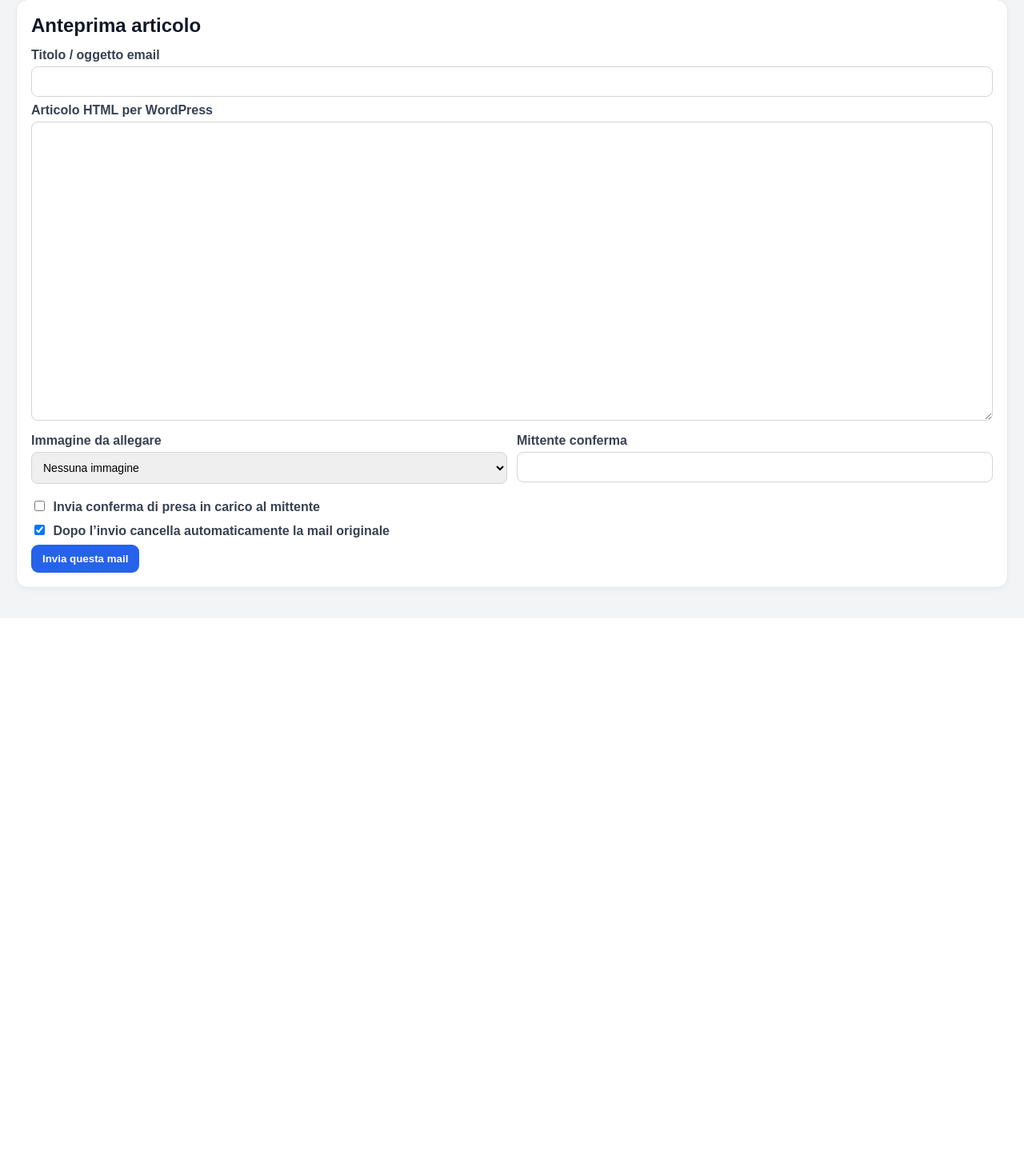
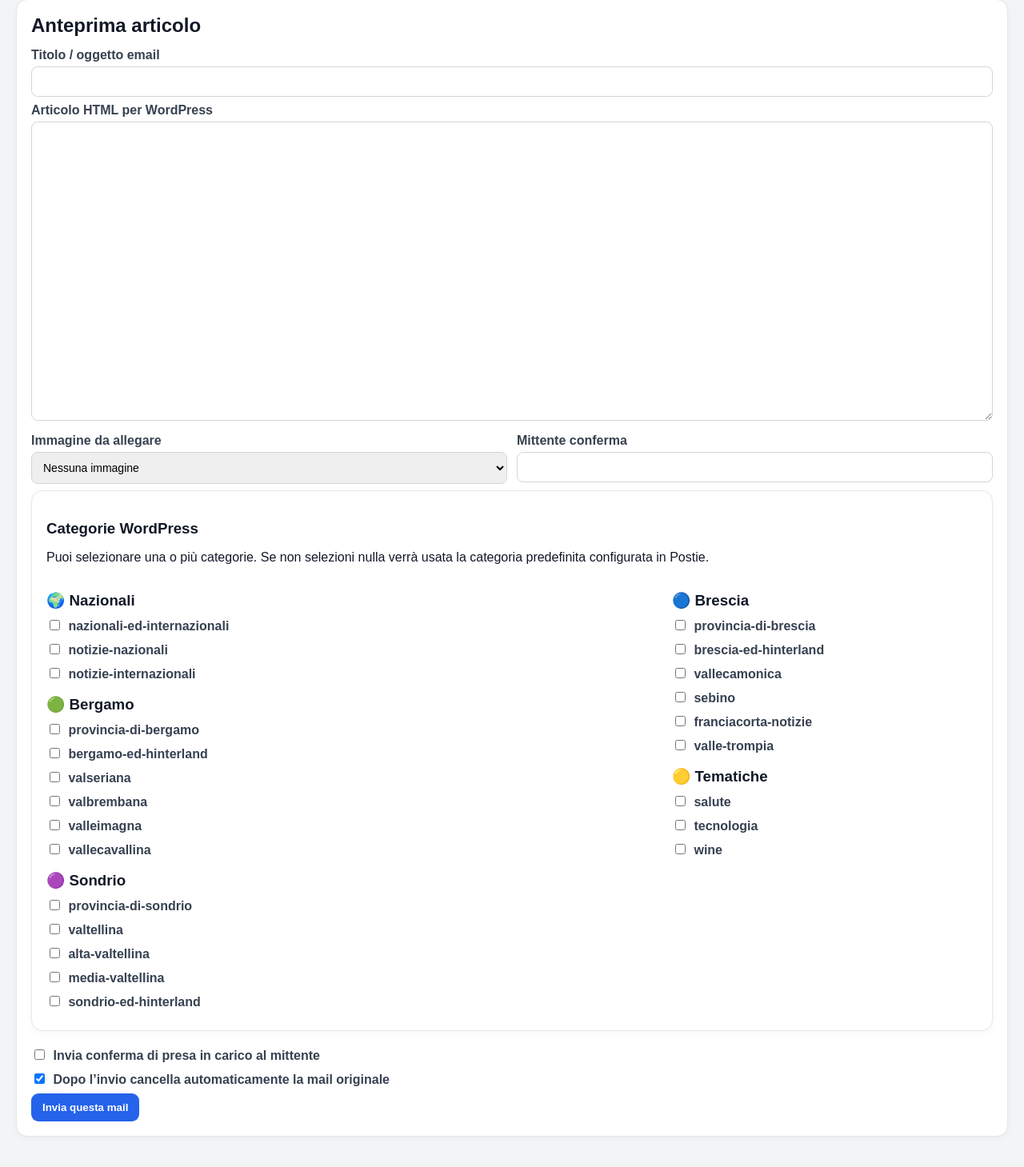
Before and after one commit to Niki206cc/chatgpt, a Flask app: template templates/preview.html in a window 1280 px wide. Shown: the part 107-1566 px from the top of the page at 80% size. Before the commit the page ends 850 px from the top, so only its background shows below. Run offline with Flask 3, Linux system fonts and the light colour scheme; the template is opened without the code that fills it, so the values that code supplies are empty; parts of the project's set-up code (start-up, migrations or seed data) failed here and were passed over; some libraries are stand-ins or nearby versions.

Commit message:
Aggiunge selezione categorie articolo

```diff
--- a/templates/preview.html
+++ b/templates/preview.html
@@ -35,6 +35,50 @@
     </div>
   {% endif %}
 
+  <section class="card">
+    <h3>Categorie WordPress</h3>
+    <p>Puoi selezionare una o più categorie. Se non selezioni nulla verrà usata la categoria predefinita configurata in Postie.</p>
+
+    <div class="grid two">
+      <div>
+        <h3>🌍 Nazionali</h3>
+        <label class="check"><input type="checkbox" name="categories" value="nazionali-ed-internazionali"> nazionali-ed-internazionali</label>
+        <label class="check"><input type="checkbox" name="categories" value="notizie-nazionali"> notizie-nazionali</label>
+        <label class="check"><input type="checkbox" name="categories" value="notizie-internazionali"> notizie-internazionali</label>
+
+        <h3>🟢 Bergamo</h3>
+        <label class="check"><input type="checkbox" name="categories" value="provincia-di-bergamo"> provincia-di-bergamo</label>
+        <label class="check"><input type="checkbox" name="categories" value="bergamo-ed-hinterland"> bergamo-ed-hinterland</label>
+        <label class="check"><input type="checkbox" name="categories" value="valseriana"> valseriana</label>
+        <label class="check"><input type="checkbox" name="categories" value="valbrembana"> valbrembana</label>
+        <label class="check"><input type="checkbox" name="categories" value="valleimagna"> valleimagna</label>
+        <label class="check"><input type="checkbox" name="categories" value="vallecavallina"> vallecavallina</label>
+
+        <h3>🟣 Sondrio</h3>
+        <label class="check"><input type="checkbox" name="categories" value="provincia-di-sondrio"> provincia-di-sondrio</label>
+        <label class="check"><input type="checkbox" name="categories" value="valtellina"> valtellina</label>
+        <label class="check"><input type="checkbox" name="categories" value="alta-valtellina"> alta-valtellina</label>
+        <label class="check"><input type="checkbox" name="categories" value="media-valtellina"> media-valtellina</label>
+        <label class="check"><input type="checkbox" name="categories" value="sondrio-ed-hinterland"> sondrio-ed-hinterland</label>
+      </div>
+
+      <div>
+        <h3>🔵 Brescia</h3>
+        <label class="check"><input type="checkbox" name="categories" value="provincia-di-brescia"> provincia-di-brescia</label>
+        <label class="check"><input type="checkbox" name="categories" value="brescia-ed-hinterland"> brescia-ed-hinterland</label>
+        <label class="check"><input type="checkbox" name="categories" value="vallecamonica"> vallecamonica</label>
+        <label class="check"><input type="checkbox" name="categories" value="sebino"> sebino</label>
+        <label class="check"><input type="checkbox" name="categories" value="franciacorta-notizie"> franciacorta-notizie</label>
+        <label class="check"><input type="checkbox" name="categories" value="valle-trompia"> valle-trompia</label>
+
+        <h3>🟡 Tematiche</h3>
+        <label class="check"><input type="checkbox" name="categories" value="salute"> salute</label>
+        <label class="check"><input type="checkbox" name="categories" value="tecnologia"> tecnologia</label>
+        <label class="check"><input type="checkbox" name="categories" value="wine"> wine</label>
+      </div>
+    </div>
+  </section>
+
   <label class="check">
     <input type="checkbox" name="send_confirmation" {% if sender_email %}checked{% endif %}>
     Invia conferma di presa in carico al mittente
```
